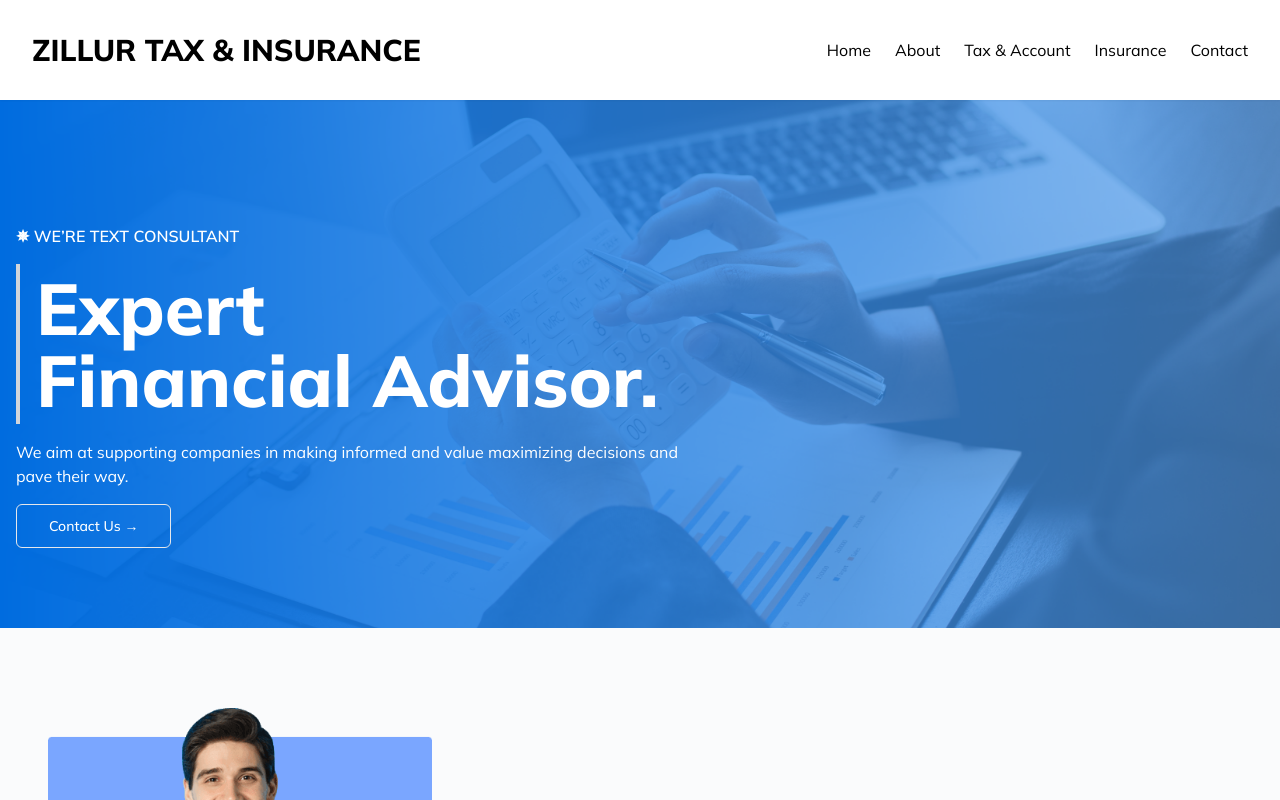
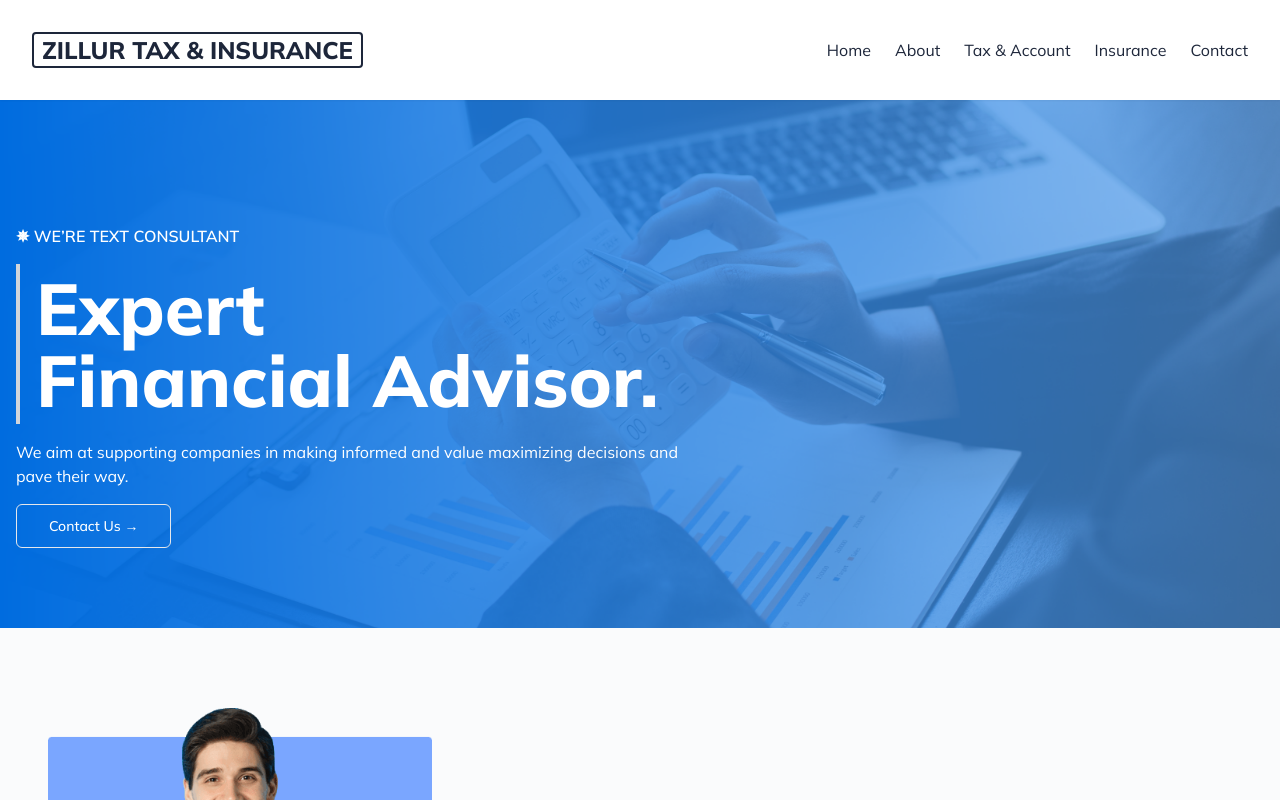
Before and after one commit to fazlyalahi01/tax-website, a Next.js app: page / in a window 1280 px wide. Shown: the top 800 px of the page. Built offline with nearby package versions, Linux system fonts and the light colour scheme.

Commit message:
logo size modified

```diff
--- a/src/components/common/Navbar.tsx
+++ b/src/components/common/Navbar.tsx
@@ -24,16 +24,14 @@ const Navbar: React.FC = () => {
         <div className={`shadow-sm fixed top-0 right-0 w-full z-50 duration-500 ${isScrolled ? "bg-primary" : "bg-white"}`}>
             <nav className={`container-x md:flex justify-center items-center p-8 transition-all ease-in-out duration-300`}>
                 <div className="flex justify-between items-cente ">
-                    <div className="flex-shrink-0">
-                        <Link href={"/"}>
-                            <h1 className={`uppercase font-extrabold  ${isScrolled ? "text-white md:text-xl duration-500" : "text-black md:text-3xl text-xl duration-500"}`}>Zillur Tax & Insurance </h1>
-                        </Link>
-                    </div>
+                    <Link href={"/"} className="flex-shrink-0">
+                        <h1 className={`uppercase font-extrabold border-2 px-2 rounded  ${isScrolled ? "text-white md:text-xl duration-500  border-white" : "text-title md:text-2xl text-xl duration-500  border-title"}`}>Zillur Tax & Insurance </h1>
+                    </Link>
 
 
                     <span className="block md:hidden">
                         {isOpenNav ? (
-                            <RxCross2 onClick={() => setIsOpenNav(false)} color={isScrolled ? "#fff" : "#000"} />
+                            <RxCross2 onClick={() => setIsOpenNav(false)} color={isScrolled ? "#fff" : "#1D263A"} />
                         ) : (
                             <RxHamburgerMenu onClick={() => setIsOpenNav(true)} color={isScrolled ? "#fff" : "#000"} />
                         )}
@@ -42,7 +40,7 @@ const Navbar: React.FC = () => {
                 <ul className={`flex flex-col md:flex-row md:gap-6 gap-2 py-8 md:py-0 md:opacity-100 z-[200] ${isOpenNav ? "opacity-100 " : "opacity-0 "
                     } md:items-center md:justify-end md:static absolute left-0 px-7 md:px-0 transition-all ease-in-out duration-500  md:bg-opacity-0 w-full z-auto ${isScrolled ? "bg-primary md:bg-transparent" : "bg-white md:bg-transparent"}`}>
                     {siteConfig.navItems.map((item, index) => (
-                        <li key={index} className={`cursor-pointer ${isScrolled ? "text-white " : "text-black"} hover:text-secondary duration-500`}>
+                        <li key={index} className={`cursor-pointer ${isScrolled ? "text-white " : "text-title"} hover:text-secondary duration-500`}>
                             <Link href={item.href}>{item.label}</Link>
                         </li>
                     ))}
```
